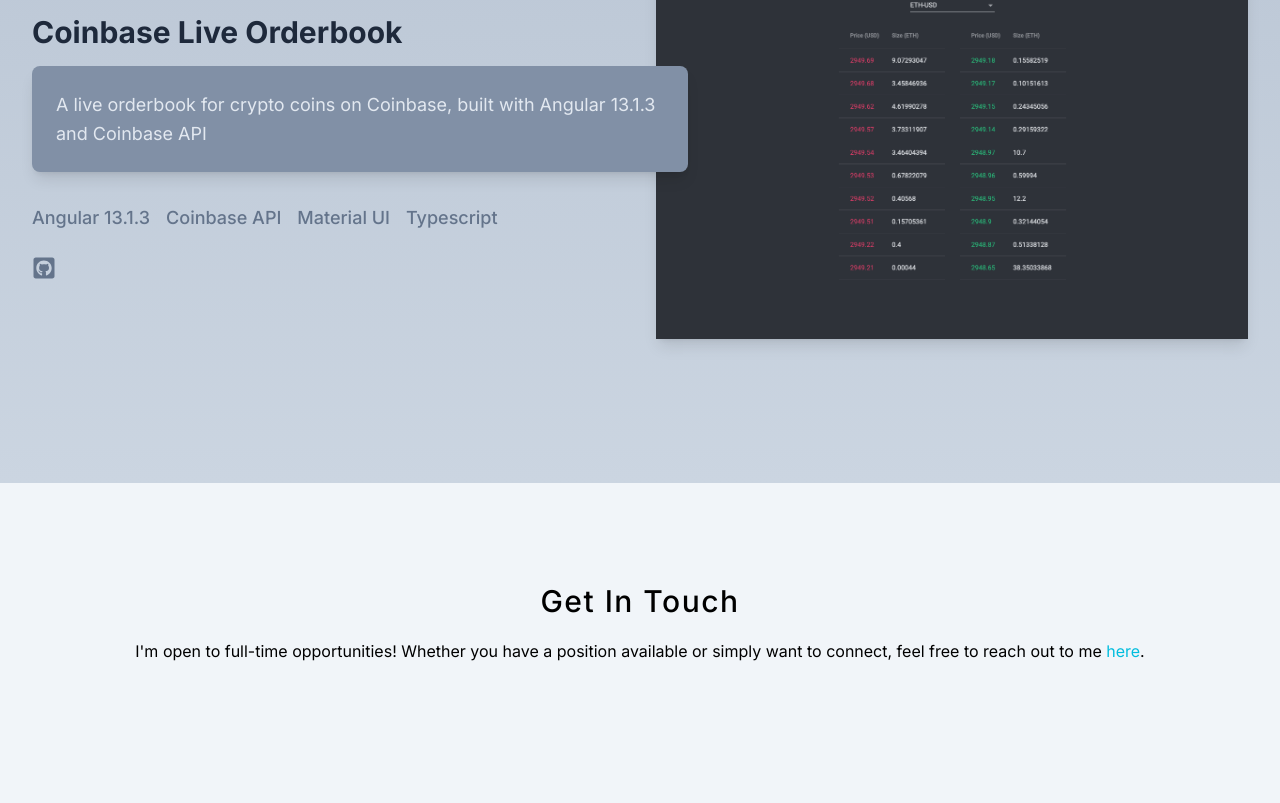
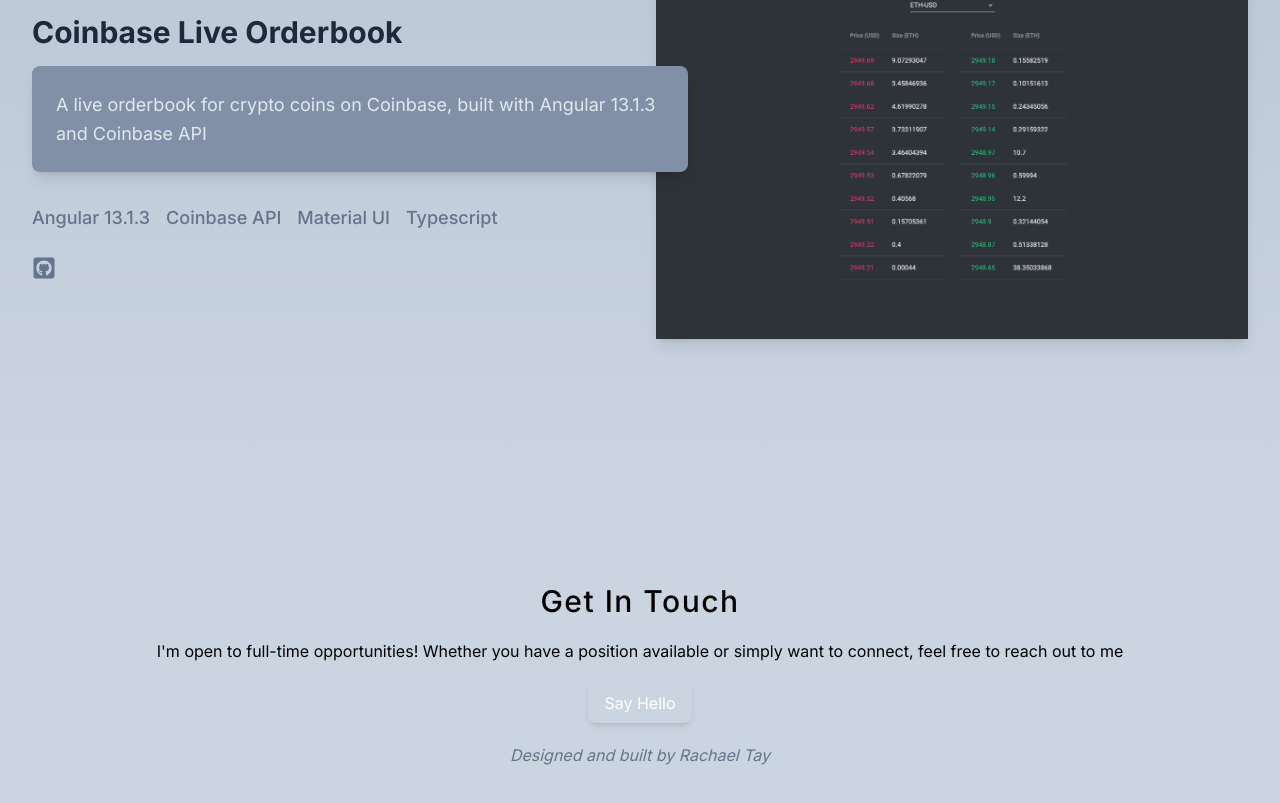
Before and after one commit to rachaeltay/rachaeltay.github.io, a React (Vite) app: page / in a window 1280 px wide. Shown: the part 3675-4478 px from the top of the page. Built offline with nearby package versions, Linux system fonts and the light colour scheme.

Commit message:
Update footer

```diff
--- a/src/components/Footer.jsx
+++ b/src/components/Footer.jsx
@@ -3,7 +3,7 @@
 
 const Footer = () => {
     return (
-        <footer className='bg-bg-muted pt-20 text-center'>
+        <footer className='bg-slate-300 pt-20 text-center'>
             <div
                 className='-mb-64 px-10'
                 style={{ zIndex: 2, position: 'relative' }}
@@ -15,15 +15,24 @@
                     I'm open to full-time opportunities! Whether you have a
                     position available or simply want to connect, feel free to
                     reach out to me{' '}
+                </span>
+                <br />
+                <a
+                    className='inline-block mt-5 bg-muted-dark text-text-primary px-4 py-2 rounded-lg hover:bg-accent/80 transition-all duration-300 hover:scale-105 shadow-md hover:shadow-lg'
+                    href='mailto:rachael.tay22@gmail.com'
+                    aria-label='Email'
+                >
+                    Say Hello
+                </a>
+                <p className='text-text-muted py-5 italic'>
+                    Designed and built by{' '}
                     <a
-                        className='text-accent-dark cursor-pointer hover:text-accent transition-colors duration-300'
-                        href='mailto:rachael.tay22@gmail.com'
-                        aria-label='Email'
+                        className='cursor-pointer hover:text-primary transition-colors duration-300'
+                        href='https://github.com/rachael-tay'
                     >
-                        here
+                        Rachael Tay
                     </a>
-                    .
-                </span>
+                </p>
             </div>
             <Lottie
                 animationData={animationData}
```
Also changed, not shown: 5 other files (tests, documents, lock files or other folders).
